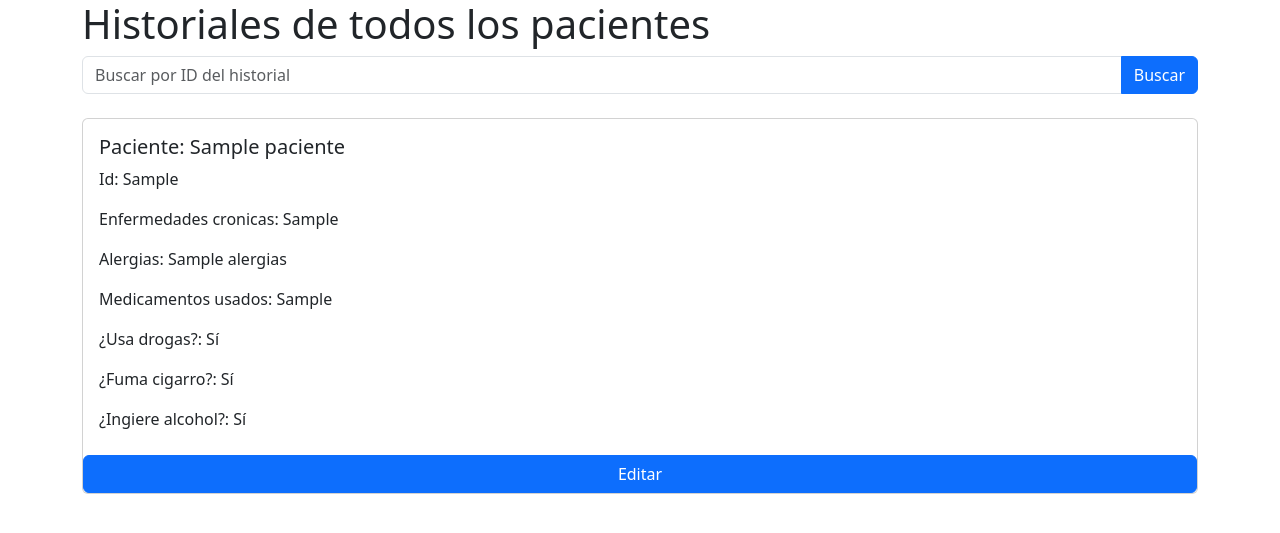
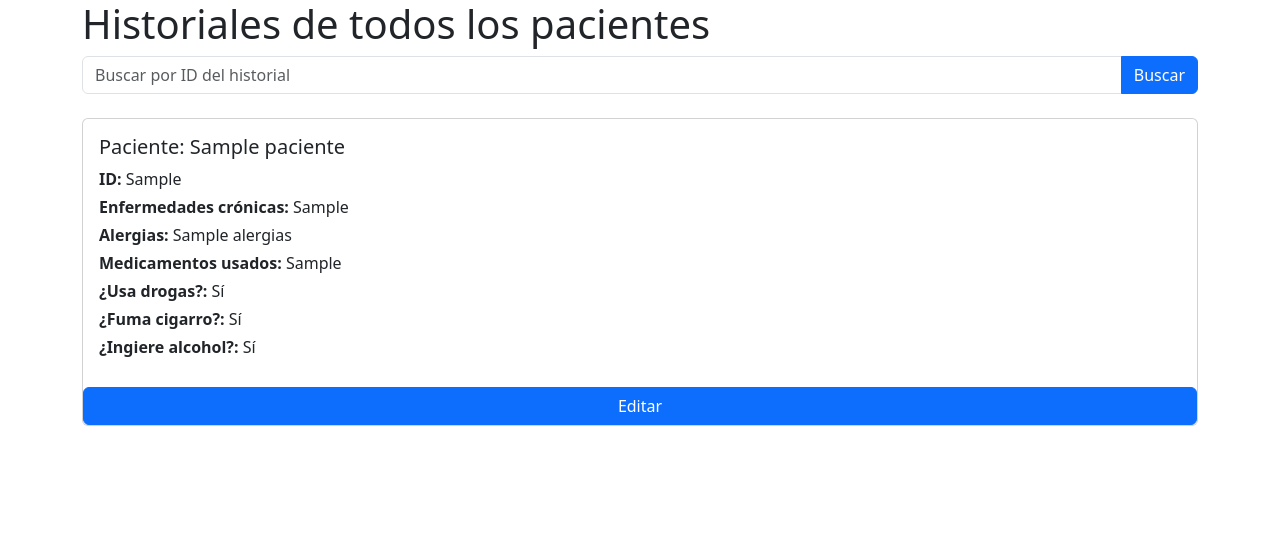
Before and after one commit to brianrscode/salud_lince, a Django app: template templates/medico_historiales.html in a window 1280 px wide. Shown: the top 533 px of the page. Run offline with Django 3.2, Linux system fonts and the light colour scheme; the template is opened without the code that fills it: most values are stand-ins (such as "Sample title", 1, 10 or a date in 2020); some libraries are stand-ins or nearby versions.

Commit message:
Modifico vista de la informacion en los historiales medicos

```diff
--- a/templates/editar_historial.html
+++ b/templates/editar_historial.html
@@ -8,7 +8,7 @@
 {% block title %}Editar Historial{% endblock %}
 
 {% block content %}
-    <h1>Editar Historial: {{ historial.id_historial }}</h1>
+    <h1>Editar Historial: {{ historial.paciente }}</h1>
     <form method="post">
         {% csrf_token %}
         {{ form.as_p }}
--- a/templates/medico_historiales.html
+++ b/templates/medico_historiales.html
@@ -21,18 +21,18 @@
     {% if historiales %}
         {% for historial in historiales %}
             <div class="card mb-3">
-                <div class="card-body">
+                <div class="card-body d-flex flex-column">
                     <h5 class="card-title">Paciente: {{ historial.paciente }}</h5>
-                    <p class="card-text">Id: {{ historial.id_historial }}</p>
-                    <p class="card-text">Enfermedades cronicas: {{ historial.enfermedades_cronicas }}</p>
-                    <p class="card-text">Alergias: {{ historial.alergias }}</p>
-                    <p class="card-text">Medicamentos usados: {{ historial.medicamento_usado }}</p>
+                    <p class="card-text mb-1"><strong>ID:</strong> {{ historial.id_historial }}</p>
+                    <p class="card-text mb-1"><strong>Enfermedades crónicas:</strong> {{ historial.enfermedades_cronicas }}</p>
+                    <p class="card-text mb-1"><strong>Alergias:</strong> {{ historial.alergias }}</p>
+                    <p class="card-text mb-1"><strong>Medicamentos usados:</strong> {{ historial.medicamento_usado }}</p>
                     {% if historial.paciente.sexo == "F" %}
-                        <p class="card-text">¿Es embarazada?: {{ historial.es_embarazada|yesno:"Sí,No" }}</p>
+                        <p class="card-text mb-1"><strong>¿Esta embarazada?:</strong> {{ historial.es_embarazada|yesno:"Sí,No" }}</p>
                     {% endif %}
-                    <p class="card-text">¿Usa drogas?: {{ historial.usa_drogas|yesno:"Sí,No" }}</p>
-                    <p class="card-text">¿Fuma cigarro?: {{ historial.usa_cigarro|yesno:"Sí,No" }}</p>
-                    <p class="card-text">¿Ingiere alcohol?: {{ historial.ingiere_alcohol|yesno:"Sí,No" }}</p>
+                    <p class="card-text mb-1"><strong>¿Usa drogas?:</strong> {{ historial.usa_drogas|yesno:"Sí,No" }}</p>
+                    <p class="card-text mb-1"><strong>¿Fuma cigarro?:</strong> {{ historial.usa_cigarro|yesno:"Sí,No" }}</p>
+                    <p class="card-text mb-1"><strong>¿Ingiere alcohol?:</strong> {{ historial.ingiere_alcohol|yesno:"Sí,No" }}</p>
                 </div>
                 <a href="{% url 'editar_historial' historial.id_historial %}" class="btn btn-primary mt-2">Editar</a>
             </div>
```
